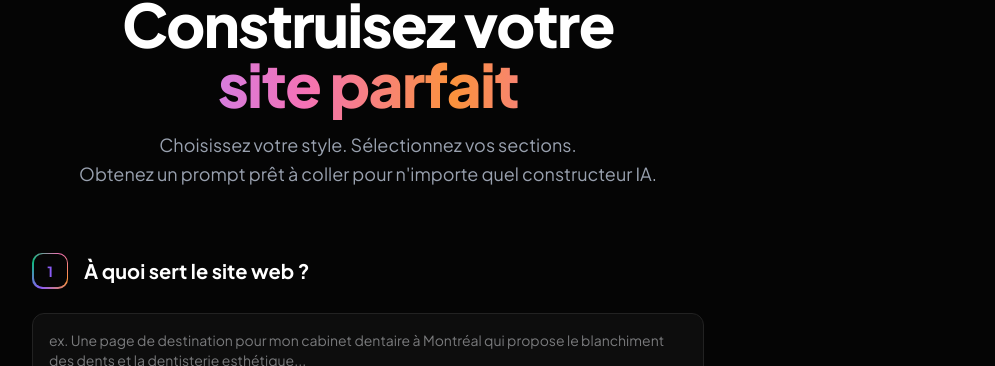
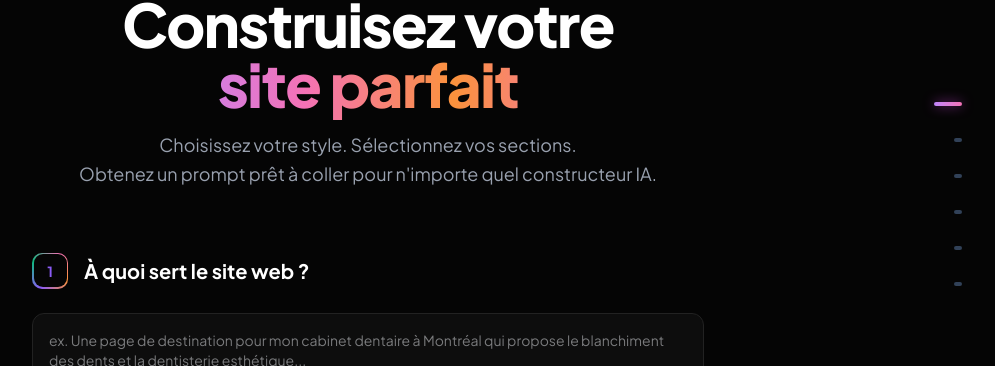
Before and after one commit to divadparad-gmail/easy-website-builder, a React (Vite) app: page / in a window 1280 px wide. Shown: the part 206-572 px from the top of the page, without its empty margins (272-1267 px from the left). Built offline with nearby package versions, Linux system fonts and the light colour scheme.

Commit message:
feat: Add premium neon ScrollSpy navigation

```diff
--- a/src/App.jsx
+++ b/src/App.jsx
@@ -8,6 +8,7 @@ import StepSections from './components/StepSections';
 import StepCTA from './components/StepCTA';
 import PromptOutput from './components/PromptOutput';
 import CTAFooter from './components/CTAFooter';
+import ScrollSpy from './components/ScrollSpy';
 import { defaultSections, styleOptions } from './data/constants';
 import { generatePrompt } from './utils/promptGenerator';
 
@@ -46,31 +47,45 @@ export default function App() {
 
   return (
     <div className="min-h-screen flex flex-col items-center py-12 px-4 md:px-0">
+      <ScrollSpy />
+
       <HeroHeader />
 
       <main className="w-full max-w-2xl space-y-24 pb-24">
+        <div id="step-1">
           <StepDescription value={description} onChange={setDescription} />
+        </div>
 
+        <div id="step-2">
           <StepBusiness
             selected={selectedBusiness}
             onSelect={handleBusinessSelect}
             customValue={customBusiness}
             onCustomChange={handleCustomBusinessChange}
           />
+        </div>
 
+        <div id="step-3">
           <StepStyle
             selectedId={selectedStyleId}
             onSelect={setSelectedStyleId}
           />
+        </div>
 
+        <div id="step-4">
           <StepSections
             sections={sections}
             onSectionsChange={setSections}
           />
+        </div>
 
+        <div id="step-5">
           <StepCTA value={ctaText} onChange={setCtaText} />
+        </div>
 
+        <div id="step-prompt">
           <PromptOutput prompt={prompt} />
+        </div>
 
         <CTAFooter />
       </main>
--- /dev/null
+++ b/src/components/ScrollSpy.jsx
@@ -0,0 +1,81 @@
+import { useEffect, useState } from 'react';
+
+const steps = [
+    { id: 'step-1', label: '1. Description' },
+    { id: 'step-2', label: '2. Domaine' },
+    { id: 'step-3', label: '3. Look & Feel' },
+    { id: 'step-4', label: '4. Structure' },
+    { id: 'step-5', label: '5. Bouton' },
+    { id: 'step-prompt', label: 'Terminal IA' }
+];
+
+export default function ScrollSpy() {
+    const [activeId, setActiveId] = useState('step-1');
+
+    useEffect(() => {
+        // L'IntersectionObserver détecte l'élément qui traverse l'écran
+        const observer = new IntersectionObserver(
+            (entries) => {
+                entries.forEach((entry) => {
+                    if (entry.isIntersecting) {
+                        setActiveId(entry.target.id);
+                    }
+                });
+            },
+            // rootMargin: la zone de déclenchement est environ au milieu (haut) de l'écran
+            { rootMargin: '-20% 0px -60% 0px' }
+        );
+
+        steps.forEach((step) => {
+            const element = document.getElementById(step.id);
+            if (element) observer.observe(element);
+        });
+
+        return () => observer.disconnect();
+    }, []);
+
+    const handleClick = (e, id) => {
+        e.preventDefault();
+        const element = document.getElementById(id);
+        if (element) {
+            // Défilement doux avec un petit décalage (offset) de 100px pour l'entête
+            const y = element.getBoundingClientRect().top + window.scrollY - 100;
+            window.scrollTo({ top: y, behavior: 'smooth' });
+        }
+    };
+
+    return (
+        <nav className="fixed right-6 top-1/2 -translate-y-1/2 z-50 hidden lg:block group">
+            {/* Ajout du cadre arrondi, fond vitré et bordure teintée (visible uniquement au hover) */}
+            <div className="flex flex-col items-end gap-4 py-5 pr-5 pl-8 rounded-3xl border-2 border-transparent group-hover:border-white group-hover:bg-brand-dark/40 group-hover:backdrop-blur-md group-hover:shadow-[0_0_35px_rgba(192,132,252,0.8),inset_0_0_15px_rgba(192,132,252,0.4)] transition-all duration-300">
+                {steps.map((step) => {
+                    const isActive = activeId === step.id;
+                    return (
+                        <button
+                            key={step.id}
+                            onClick={(e) => handleClick(e, step.id)}
+                            aria-label={`Aller à : ${step.label}`}
+                            className="group/btn flex items-center justify-end gap-3 h-5 outline-none cursor-pointer"
+                        >
+                            {/* Label de l'étape : caché par défaut, apparaît au Hover Global de la <nav> */}
+                            <span
+                                className={`text-xs font-medium tracking-wide whitespace-nowrap transition-all duration-300 origin-right opacity-0 translate-x-4 group-hover:opacity-100 group-hover:translate-x-0
+                  ${isActive ? 'text-brand-pink drop-shadow-[0_0_8px_rgba(219,70,233,0.3)]' : 'text-gray-500 group-hover/btn:text-gray-300'}`}
+                            >
+                                {step.label}
+                            </span>
+
+                            {/* Le petit trait horizontal de type Notion/Framer */}
+                            <span
+                                className={`transition-all duration-300 rounded-full
+                  ${isActive
+                                        ? 'w-7 h-1 bg-gradient-to-r from-brand-purple to-brand-pink shadow-[0_0_12px_rgba(219,70,233,0.6)]'
+                                        : 'w-2 h-1 bg-slate-700 group-hover/btn:w-4 group-hover/btn:bg-slate-500'}`}
+                            />
+                        </button>
+                    );
+                })}
+            </div>
+        </nav>
+    );
+}
```
Lines whose indentation alone changed are shown as unchanged.
